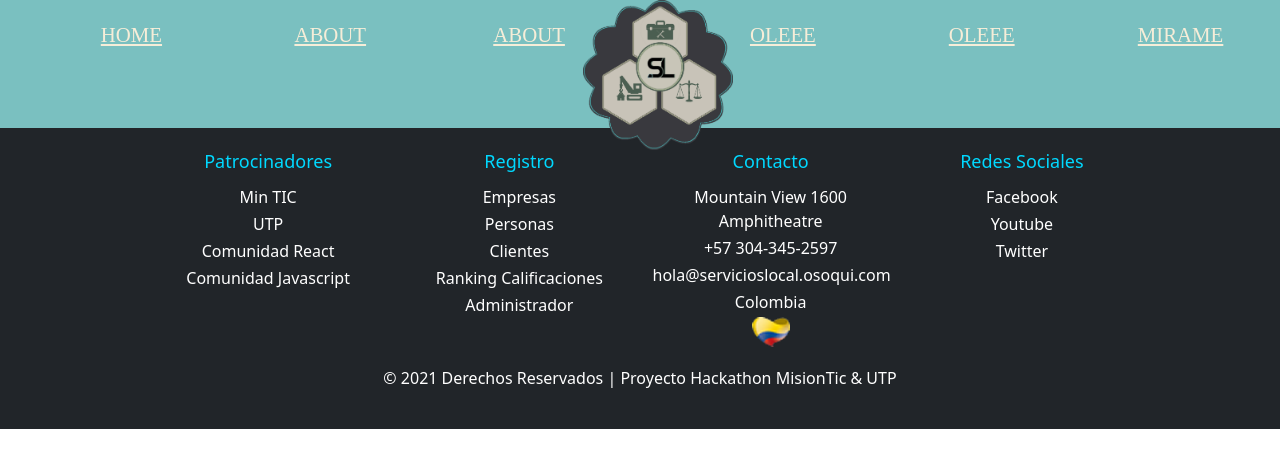
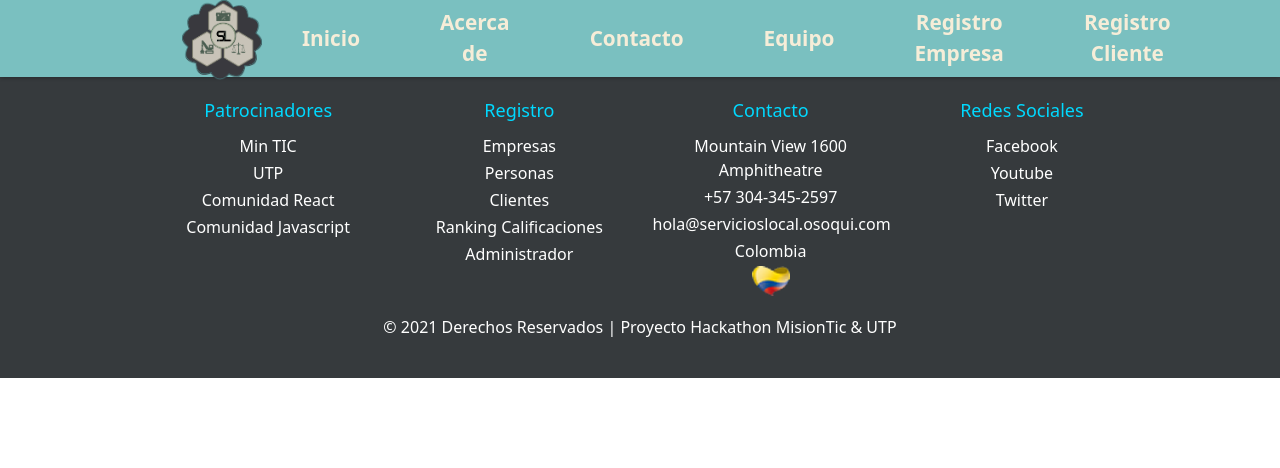
Before and after one commit to lhosorioq/servicioslocales, a React (Create React App) app in the folder client/: page / in a window 1280 px wide. Shown: the top 468 px of the page. Built offline with nearby package versions, Linux system fonts and the light colour scheme.

Commit message:
Organizar el navbar, cambio de ruta a componente propio y modificacion de estilos. Logo del centro se va para la izquierda y se organiza al cambiar el tamaño del dispositivo.

```diff
--- a/client/src/App.jsx
+++ b/client/src/App.jsx
@@ -1,7 +1,7 @@
 
 import React from 'react';
 import { BrowserRouter as Router, Switch, Route } from 'react-router-dom';
-import Navbar from './components/Navbar';
+import Navbar from './components/navbar/Navbar';
 import 'bootstrap/dist/css/bootstrap.min.css';
 
 
--- a/client/src/components/NavElements.jsx
+++ /dev/null
@@ -1,128 +0,0 @@
-import styled from "styled-components";
-
-export const Container = styled.div`
-width: 100%;
-height: 100%;
-background-color: #7ac0c0;
-box-shadow: 0 0 5px rgb(0 0 0 / 95%);
-
-
-`;
-
-export const Wrapper = styled.div`
-margin: auto;
-width: 100%;
-max-width: 1300px;
-height: 10vw;
-align-items: center;
-flex-wrap: wrap;
-display:flex;
-justify-content: space-around;
-
-@media screen and (max-width: 980px ){
-    margin: 10px;
-    display:inline-block;
-    left:100px;
-
-
-
-}
-`;
-
-
-
-export const LogoSl = styled.div`
-    display: block;
-    width: 100px;
-    height: 150px;
-    background-position: top;
-    background-size: 150px 150px;
-    position: flex;
-    top: 30px;
-    left: 0;
-    z-index: 20;
-    transition: top 0.2s ease;
-    transition: top 0.2s ease;
-    left: 70%;
-    margin-left: -45px;
-
-`;
-
-export const Menu = styled.ul`
-height: 100%;
-width:100%;
-display: flex;
-justify-content: space-around;
-list-style: none;
-
-@media screen and (max-width: 980px ){
-    background-color:#7ac0c0 ;
-    position: absolute;
-    top: 105px;
-    left: ${({ open }) => (open ? "0" : "-100%")};
-    width: 100%;
-    height: 90vh;
-    justify-content: center;
-    flex-direction: column;
-    align-items: center;
-    transition: 0.5s all ease;
-}
-`;
-
-export const MenuItem = styled.li`
-
-    width: 100%;
-    height: 70px;
-    display: flex;
-    justify-content: space-evenly;
-    align-items: center;
-
-
-
-@media screen and (max-width: 980px) {
-    width: 100%;
-    height: 70px;
-    display: flex;
-    justify-content: space-evenly;
-    align-items: center;
-}
-
-`;
-
-export const MenuItemLink = styled.a`
-display: flex;
-justify-content: center;
-align-items: center;
-height: 0px;
-padding: 0.5rem 2.5rem ;
-color: #F6EDD8;
-font-size: 1.3rem;
-font-family: 'Righteous', cursive;
-font-weight: 300;
-text-transform: uppercase;
-cursor: pointer;
-transition: 0.5s all ease;
-
-&:hover{
-    color: ffffff;
-    background-color: #4b9797;
-    transition: 0.5s all ease;
-}
-
-
-@media screen and (max-width: 980px){
-        width:100%;
-
-    }
-
-`;
-export const MobileIcon = styled.div`
-    display: none;
-
-    @media screen and (max-width: 980px){
-        display:grid;
-        cursor: pointer;
-        color: #F6EDD8;
-
-    }
-`;
--- a/client/src/components/Navbar.jsx
+++ /dev/null
@@ -1,77 +0,0 @@
-import React, {useState} from 'react'
-import { Container,LogoSl, Menu, MenuItem, MenuItemLink, MobileIcon, Wrapper,} from './NavElements'
-import  logo  from '../assets/img/logosl.png'
-import Icon from './Icons/Icons'
-
-
-
-
-const Navbar = () => {
-    const [showMobileMenu, setshowMobileMenu] = useState(false)
-    return (
-
-        <Container>
-
-            <Wrapper>
-
-
-            <MobileIcon onClick={() => setshowMobileMenu(!showMobileMenu)}>
-                <Icon className="fas fa-bars"></Icon>
-            </MobileIcon>
-                <Menu open={showMobileMenu}>
-
-                        <MenuItem>
-
-                            <MenuItemLink >
-                            home
-                            </MenuItemLink>
-                        </MenuItem>
-                        <MenuItem>
-                            <MenuItemLink>
-                            about
-                            </MenuItemLink>
-                        </MenuItem>
-                        <MenuItem>
-                            <MenuItemLink>
-                            about
-                            </MenuItemLink>
-                        </MenuItem>
-
-
-                        <LogoSl>
-                        <img src={logo} width="150" height="150" alt="" />
-                        </LogoSl>
-
-
-                        <MenuItem>
-                            <MenuItemLink>
-                            oleee
-                            </MenuItemLink>
-                        </MenuItem>
-                        <MenuItem>
-                            <MenuItemLink>
-                            oleee
-                            </MenuItemLink>
-                        </MenuItem>
-                        <MenuItem>
-                            <MenuItemLink>
-                            mirame
-                            </MenuItemLink>
-
-                        </MenuItem>
-
-
-                    </Menu>
-
-            </Wrapper>
-
-        </Container>
-
-    )
-}
-
-
-
-
-
-export default Navbar
--- a/client/src/components/footer/footer.jsx
+++ b/client/src/components/footer/footer.jsx
@@ -2,7 +2,7 @@ import styled from 'styled-components';
 
 export const Container = styled.div`
     padding: 20px 10px;
-    background: #212529;
+    background: rgba(33, 37, 41, 0.9);
     @media (max-width: 1000px) {
         padding: 20px 10px;
     }
--- /dev/null
+++ b/client/src/components/navbar/NavElements.jsx
@@ -0,0 +1,103 @@
+import styled from "styled-components";
+
+export const Container = styled.div`
+    max-width: 980px
+    height: 100%;
+    background-color: #7ac0c0;
+    box-shadow: 0 0 5px rgb(0 0 0 / 95%);
+`;
+
+export const Wrapper = styled.div`
+    margin: auto;
+    width: 100%;
+    max-width: 980px;
+    height: 6vw;
+    align-items: center;
+    flex-wrap: wrap;
+    display:flex;
+    justify-content: space-around;
+    @media screen and (max-width: 980px ){
+        margin: 10px;
+        display:inline-block;
+        left:100px;
+    }
+`;
+
+export const LogoSl = styled.div`
+    display: block;
+    background-position: top;
+    background-size: 100px 100px;
+    position: flex;
+    top: 30px;
+    left: 0;
+    z-index: 20;
+    transition: top 0.2s ease;
+    transition: top 0.2s ease;
+    left: 70%;
+`;
+
+export const Menu = styled.ul`
+    height: 100%;
+    width:100%;
+    display: flex;
+    justify-content: space-around;
+    list-style: none;
+    @media screen and (max-width: 980px ){
+        background-color:#7ac0c0 ;
+        position: absolute;
+        top: 70px;
+        left: ${({ open }) => (open ? "0" : "-100%")};
+        width: 100%;
+        height: 90vh;
+        justify-content: center;
+        flex-direction: column;
+        align-items: center;
+        transition: 0.5s all ease;
+    }
+`;
+
+export const MenuItem = styled.li`
+    width: 100%;
+    text-align: center;
+    font-weight: bold;
+    display: flex;
+    justify-content: space-evenly;
+    align-items: center;
+    @media screen and (max-width: 980px) {
+        width: 100%;
+        height: 70px;
+        display: flex;
+        justify-content: space-evenly;
+        align-items: center;
+    }
+`;
+
+export const MenuItemLink = styled.a`
+    display: flex;
+    justify-content: center;
+    align-items: center;
+    height: 0px;
+    padding: 0.5rem 2.5rem ;
+    color: #F6EDD8;
+    font-size: 1.3rem;
+    font-weight: 300;
+    cursor: pointer;
+    transition: 0.5s all ease;
+    text-decoration: none;
+    font-weight: bold;
+    &:hover{
+        color: rgba(33, 37, 41, 0.9);
+        transition: 0.5s all ease;
+    }
+    @media screen and (max-width: 980px){
+        width:100%;
+    }
+`;
+export const MobileIcon = styled.div`
+    display: none;
+    @media screen and (max-width: 980px){
+        display:grid;
+        cursor: pointer;
+        color: #F6EDD8;
+    }
+`;
--- /dev/null
+++ b/client/src/components/navbar/Navbar.jsx
@@ -0,0 +1,54 @@
+import React, {useState} from 'react'
+import { Container,LogoSl, Menu, MenuItem, MenuItemLink, MobileIcon, Wrapper,} from './NavElements'
+import  logo  from '../../assets/img/logosl.png'
+import Icon from '../Icons/Icons'
+
+const Navbar = () => {
+    const [showMobileMenu, setshowMobileMenu] = useState(false)
+    return (
+        <Container>
+            <Wrapper>
+            <MobileIcon onClick={() => setshowMobileMenu(!showMobileMenu)}>
+                <Icon className="fas fa-bars"></Icon>
+            </MobileIcon>
+                <Menu open={showMobileMenu}>
+                    <LogoSl>
+                        <img src={logo} width="80" height="80" alt="" />
+                    </LogoSl>
+                    <MenuItem>
+                        <MenuItemLink >
+                        Inicio
+                        </MenuItemLink>
+                    </MenuItem>
+                    <MenuItem>
+                        <MenuItemLink>
+                        Acerca de
+                        </MenuItemLink>
+                    </MenuItem>
+                    <MenuItem>
+                        <MenuItemLink>
+                        Contacto
+                        </MenuItemLink>
+                    </MenuItem>
+                    <MenuItem>
+                        <MenuItemLink>
+                        Equipo
+                        </MenuItemLink>
+                    </MenuItem>
+                    <MenuItem>
+                        <MenuItemLink>
+                        Registro Empresa
+                        </MenuItemLink>
+                    </MenuItem>
+                    <MenuItem>
+                        <MenuItemLink>
+                        Registro Cliente
+                        </MenuItemLink>
+                    </MenuItem>
+                </Menu>
+            </Wrapper>
+        </Container>
+    )
+}
+
+export default Navbar
```
